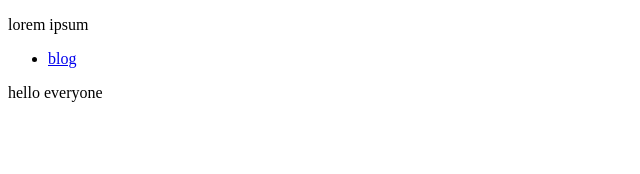
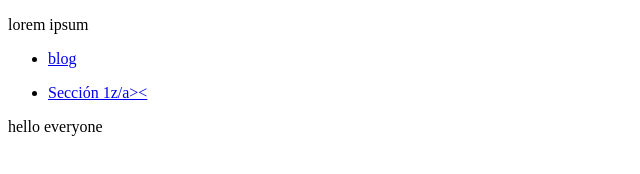
Before and after one commit to Alejo-stack-tech/mi_proyecto, a plain HTML site: page blog.html in a window 1280 px wide. Shown: the whole page, without its empty margins (0-640 px from the left). Drawn offline with Linux system fonts and the light colour scheme.

Commit message:
barra secundaria 1try

```diff
--- a/blog.html
+++ b/blog.html
@@ -14,6 +14,12 @@
         </li>
     </ul>
 </nav>
+
+<nav>
+    <ul>
+        <li><a href=#ceccion1">Sección 1z/a><</a></li>
+    </ul>
+</nav>
 </body>
 <p>hello everyone</p>
 </html>
```
